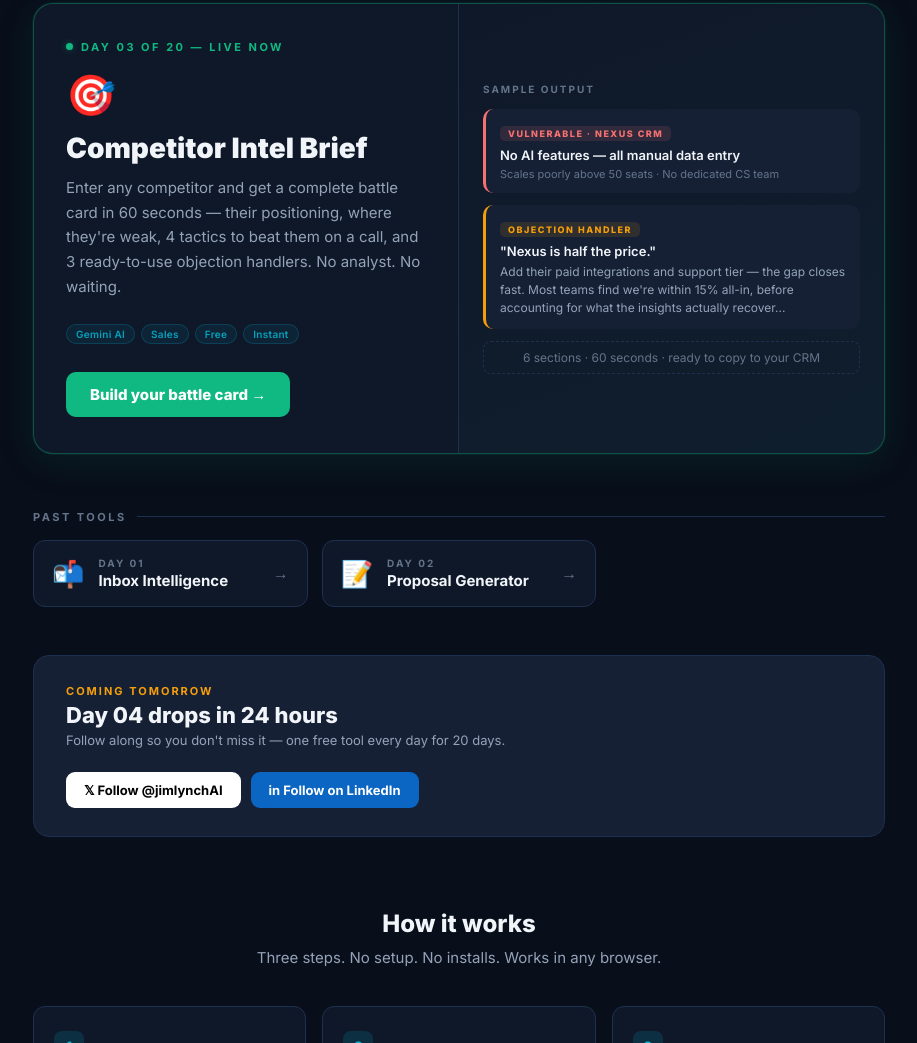
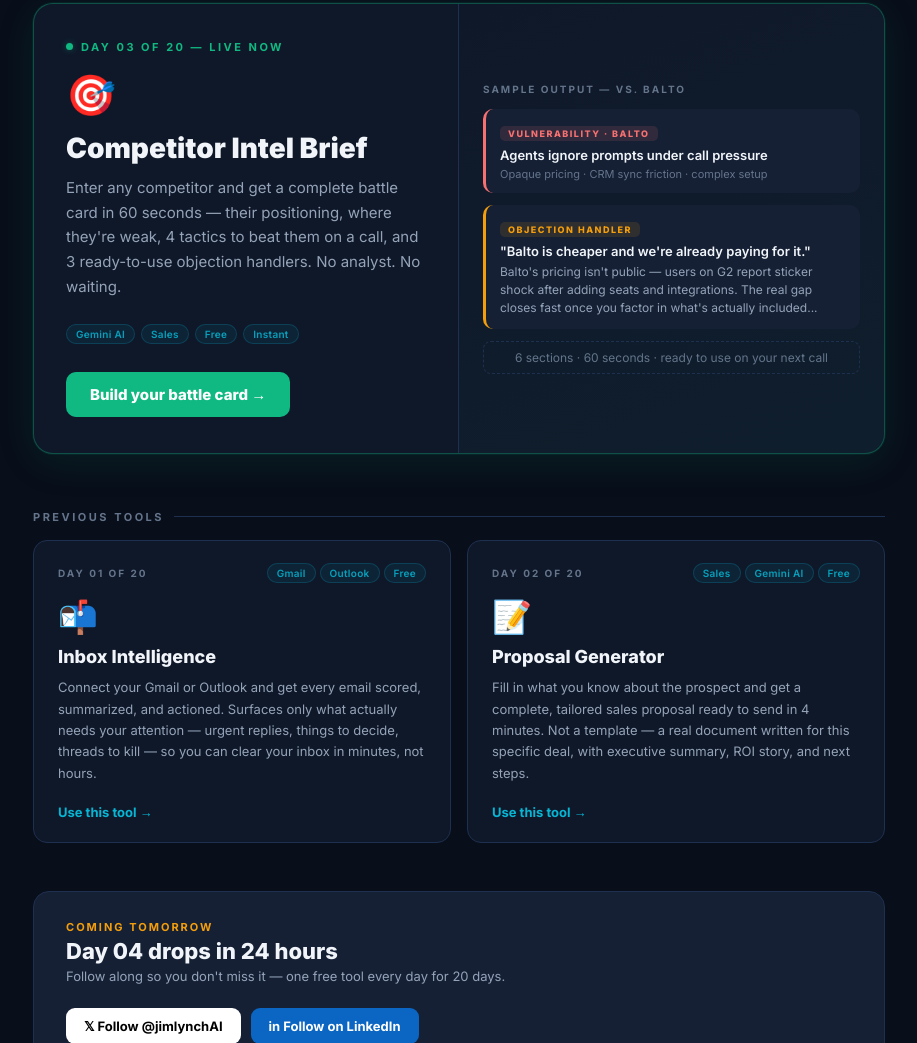
Before and after one commit to aimersion/ai-automations, a plain HTML site: page index.html in a window 1280 px wide. Shown: the part 700-1743 px from the top of the page, without its empty margins (181-1098 px from the left). Drawn offline with Linux system fonts and the light colour scheme.

Commit message:
Homepage: expand past tool cards with descriptions + fix Balto preview
Past Tools section:
- Cards now show full description, tags, and "Use this tool →" CTA
  instead of compact icon-only rows
- Day 01 (Inbox Intelligence): real description explaining email scoring,
  triage, and the Gmail/Outlook connection
- Day 02 (Proposal Generator): describes the 4-minute tailored proposal
  with exec summary, ROI story, next steps
- Grid updated to minmax(340px) for better reading at full card height
- Hover now adds teal glow box-shadow in addition to border color change
- Section label renamed "Previous Tools"

Featured card (Day 03):
- Preview panel updated from "Nexus CRM" → "Balto" to match current demo
- Preview vulnerability and objection handler now reflect real Balto data
  sourced from G2/Capterra review research

```diff
--- a/index.html
+++ b/index.html
@@ -385,21 +385,34 @@ twq('config','tw-r848k-r848k');
   .past-section-label::after {
     content: ''; flex: 1; height: 1px; background: var(--border);
   }
-  .past-grid { display: grid; grid-template-columns: repeat(auto-fill, minmax(260px, 1fr)); gap: 14px; }
+  .past-grid { display: grid; grid-template-columns: repeat(auto-fill, minmax(340px, 1fr)); gap: 16px; }
   .past-card {
-    display: flex; align-items: center; gap: 14px;
+    display: flex; flex-direction: column;
     background: var(--surface); border: 1px solid var(--border);
-    border-radius: 12px; padding: 16px 18px;
+    border-radius: 14px; padding: 22px 24px;
     text-decoration: none; color: inherit;
-    transition: border-color 0.2s, transform 0.15s;
+    transition: border-color 0.2s, transform 0.18s, box-shadow 0.2s;
   }
-  .past-card:hover { border-color: var(--teal); transform: translateY(-2px); }
-  .past-card-icon { font-size: 26px; flex-shrink: 0; }
-  .past-card-body { min-width: 0; }
-  .past-card-day { font-size: 10px; font-weight: 700; letter-spacing: 2px; text-transform: uppercase; color: var(--muted); margin-bottom: 2px; }
-  .past-card-name { font-size: 15px; font-weight: 700; white-space: nowrap; overflow: hidden; text-overflow: ellipsis; }
-  .past-card-arrow { margin-left: auto; font-size: 16px; color: var(--muted); flex-shrink: 0; }
-  .past-card:hover .past-card-arrow { color: var(--teal); }
+  .past-card:hover {
+    border-color: var(--teal);
+    transform: translateY(-3px);
+    box-shadow: 0 8px 32px rgba(6,182,212,0.1);
+  }
+  .past-card-top {
+    display: flex; align-items: center; justify-content: space-between;
+    margin-bottom: 14px;
+  }
+  .past-card-day { font-size: 10px; font-weight: 700; letter-spacing: 2px; text-transform: uppercase; color: var(--muted); }
+  .past-card-tags { display: flex; flex-wrap: wrap; gap: 4px; }
+  .past-card-icon { font-size: 32px; margin-bottom: 10px; }
+  .past-card-name { font-size: 18px; font-weight: 800; margin-bottom: 10px; line-height: 1.2; }
+  .past-card-desc { font-size: 13px; color: var(--muted2); line-height: 1.65; margin-bottom: 20px; flex: 1; }
+  .past-card-cta {
+    display: inline-flex; align-items: center; gap: 6px;
+    color: var(--teal); font-size: 13px; font-weight: 700;
+    margin-top: auto; transition: gap 0.15s;
+  }
+  .past-card:hover .past-card-cta { gap: 10px; }
 
   /* ── Responsive ── */
   @media (max-width: 700px) {
@@ -480,42 +493,57 @@ twq('config','tw-r848k-r848k');
       <div class="featured-cta">Build your battle card →</div>
     </div>
     <div class="featured-right">
-      <div class="preview-label">Sample output</div>
+      <div class="preview-label">Sample output — vs. Balto</div>
       <div class="preview-email" style="border-left: 3px solid #F87171; margin-bottom: 2px;">
-        <div class="preview-badge" style="background: rgba(248,113,113,0.12); color: #F87171;">Vulnerable · Nexus CRM</div>
-        <div class="preview-subject">No AI features — all manual data entry</div>
-        <div class="preview-from">Scales poorly above 50 seats · No dedicated CS team</div>
+        <div class="preview-badge" style="background: rgba(248,113,113,0.12); color: #F87171;">Vulnerability · Balto</div>
+        <div class="preview-subject">Agents ignore prompts under call pressure</div>
+        <div class="preview-from">Opaque pricing · CRM sync friction · complex setup</div>
       </div>
       <div class="preview-email" style="border-left: 3px solid var(--amber); margin-bottom: 2px;">
         <div class="preview-badge" style="background: rgba(245,158,11,0.12); color: var(--amber);">Objection Handler</div>
-        <div class="preview-subject">"Nexus is half the price."</div>
-        <div class="preview-from" style="font-size:12px; color: var(--muted2); margin-top:3px; line-height:1.5;">Add their paid integrations and support tier — the gap closes fast. Most teams find we're within 15% all-in, before accounting for what the insights actually recover...</div>
+        <div class="preview-subject">"Balto is cheaper and we're already paying for it."</div>
+        <div class="preview-from" style="font-size:12px; color: var(--muted2); margin-top:3px; line-height:1.5;">Balto's pricing isn't public — users on G2 report sticker shock after adding seats and integrations. The real gap closes fast once you factor in what's actually included...</div>
       </div>
-      <div class="preview-more">6 sections · 60 seconds · ready to copy to your CRM</div>
+      <div class="preview-more">6 sections · 60 seconds · ready to use on your next call</div>
     </div>
   </a>
 </div>
 
 <!-- ── Past Tools ── -->
 <div class="past-section">
-  <div class="past-section-label">Past Tools</div>
+  <div class="past-section-label">Previous Tools</div>
   <div class="past-grid">
+
     <a href="day-01-inbox-intelligence.html" class="past-card">
+      <div class="past-card-top">
+        <span class="past-card-day">Day 01 of 20</span>
+        <div class="past-card-tags">
+          <span class="tag">Gmail</span>
+          <span class="tag">Outlook</span>
+          <span class="tag">Free</span>
+        </div>
+      </div>
       <div class="past-card-icon">📬</div>
-      <div class="past-card-body">
-        <div class="past-card-day">Day 01</div>
-        <div class="past-card-name">Inbox Intelligence</div>
+      <div class="past-card-name">Inbox Intelligence</div>
+      <p class="past-card-desc">Connect your Gmail or Outlook and get every email scored, summarized, and actioned. Surfaces only what actually needs your attention — urgent replies, things to decide, threads to kill — so you can clear your inbox in minutes, not hours.</p>
+      <div class="past-card-cta">Use this tool →</div>
+    </a>
+
+    <a href="day-02-proposal-generator.html" class="past-card">
+      <div class="past-card-top">
+        <span class="past-card-day">Day 02 of 20</span>
+        <div class="past-card-tags">
+          <span class="tag">Sales</span>
+          <span class="tag">Gemini AI</span>
+          <span class="tag">Free</span>
+        </div>
       </div>
-      <div class="past-card-arrow">→</div>
+      <div class="past-card-icon">📝</div>
+      <div class="past-card-name">Proposal Generator</div>
+      <p class="past-card-desc">Fill in what you know about the prospect and get a complete, tailored sales proposal ready to send in 4 minutes. Not a template — a real document written for this specific deal, with executive summary, ROI story, and next steps.</p>
+      <div class="past-card-cta">Use this tool →</div>
     </a>
-    <a href="day-02-proposal-generator.html" class="past-card">
-      <div class="past-card-icon">📝</div>
-      <div class="past-card-body">
-        <div class="past-card-day">Day 02</div>
-        <div class="past-card-name">Proposal Generator</div>
-      </div>
-      <div class="past-card-arrow">→</div>
-    </a>
+
   </div>
 </div>
 
```
